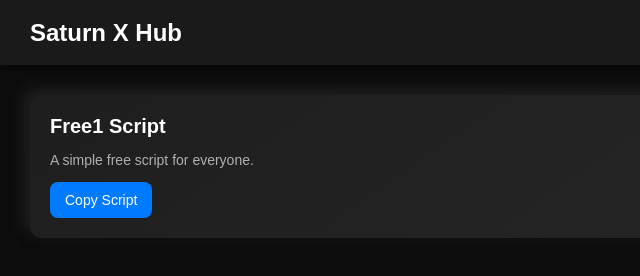
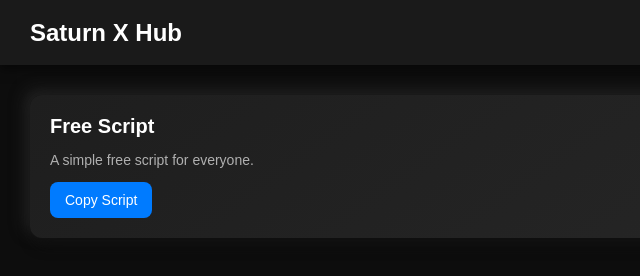
Before and after one commit to MaxiEliteExecutor/SaturnXHub, a plain HTML site: page index.html in a window 1280 px wide. Both pictures are taken after a click on the button "Copy Script". Shown: the full height of the page, 0-640 px from the left. Drawn offline with Linux system fonts and the light colour scheme.

Commit message:
Update index.html

```diff
--- a/index.html
+++ b/index.html
@@ -119,10 +119,10 @@
         // Global state
         let isLoggedIn = false;
 
-        // Hardcoded script data
+        // Hardcoded script data (replacing scripts.json)
         const scripts = [
             {
-                name: "Free1 Script",
+                name: "Free Script",
                 description: "A simple free script for everyone.",
                 content: "console.log('Hello from Free Script!');",
                 isPremium: false
@@ -147,29 +147,50 @@
             container.innerHTML = ''; // Clear previous content
 
             // Render free scripts
-            freeScripts.forEach(script => {
-                const card = document.createElement('div');
-                card.classList.add('script-card');
-                card.innerHTML = `
-                    <h3>${script.name || 'Unnamed Script'}</h3>
-                    <p>${script.description || 'No description available'}</p>
-                    <button class="copy-btn" data-content="${script.content.replace(/"/g, '&quot;')}" onclick="navigator.clipboard.writeText(this.getAttribute('data-content')).then(() => alert('Script copied to clipboard!')).catch(err => { console.error('Copy failed:', err); alert('Failed to copy script.'); })">Copy Script</button>
-                `;
-                container.appendChild(card);
-            });
+            freeScripts.forEach(script => container.appendChild(createScriptCard(script)));
 
             // Render premium scripts if logged in
             if (isLoggedIn) {
-                scripts.filter(script => script.isPremium).forEach(script => {
-                    const card = document.createElement('div');
-                    card.classList.add('script-card');
-                    card.innerHTML = `
-                        <h3>${script.name || 'Unnamed Script'}</h3>
-                        <p>${script.description || 'No description available'}</p>
-                        <button class="copy-btn" data-content="${script.content.replace(/"/g, '&quot;')}" onclick="navigator.clipboard.writeText(this.getAttribute('data-content')).then(() => alert('Script copied to clipboard!')).catch(err => { console.error('Copy failed:', err); alert('Failed to copy script.'); })">Copy Script</button>
-                    `;
-                    container.appendChild(card);
-                });
+                scripts.filter(script => script.isPremium).forEach(script => container.appendChild(createScriptCard(script)));
+            }
+        }
+
+        // Create a script card with copy functionality
+        function createScriptCard(script) {
+            const card = document.createElement('div');
+            card.classList.add('script-card');
+
+            const title = document.createElement('h3');
+            title.textContent = script.name || 'Unnamed Script';
+
+            const description = document.createElement('p');
+            description.textContent = script.description || 'No description available';
+
+            const copyButton = document.createElement('button');
+            copyButton.classList.add('copy-btn');
+            copyButton.textContent = 'Copy Script';
+            copyButton.addEventListener('click', () => {
+                const content = script.content || '';
+                if (!content) {
+                    alert('No script content available to copy.');
+                    console.warn('Missing content for script:', script);
+                    return;
+                }
+                copyToClipboard(content);
+            });
+
+            card.append(title, description, copyButton);
+            return card;
+        }
+
+        // Copy text to clipboard
+        async function copyToClipboard(content) {
+            try {
+                await navigator.clipboard.writeText(content);
+                alert('Script copied to clipboard!');
+            } catch (error) {
+                console.error('Failed to copy to clipboard:', error);
+                alert('Failed to copy script. Check the console for details.');
             }
         }
 
@@ -185,7 +206,7 @@
             if (modal) modal.style.display = 'none';
         }
 
-        // Handle login logic (still uses users.json)
+        // Handle login logic (still uses users.json for now)
         async function login() {
             const username = document.getElementById('username')?.value;
             const password = document.getElementById('password')?.value;
```
